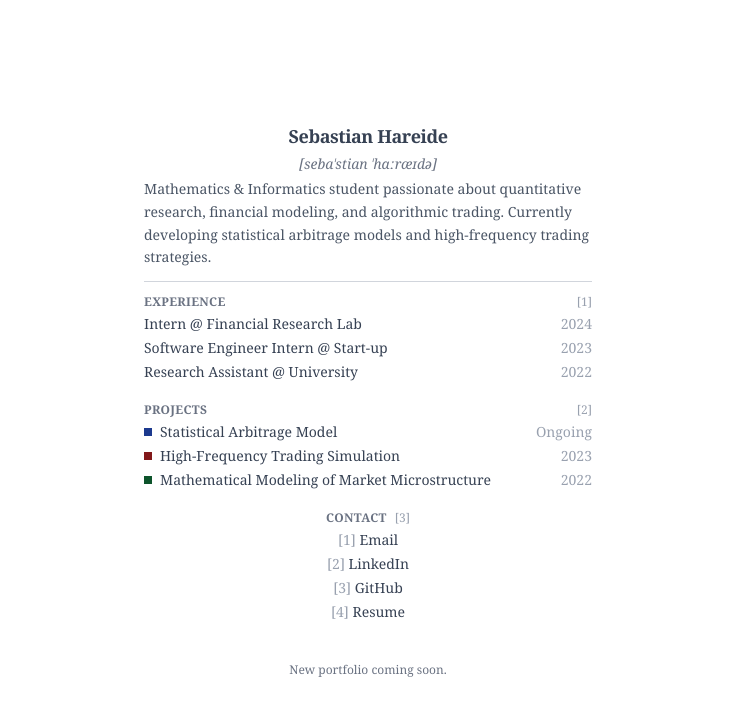
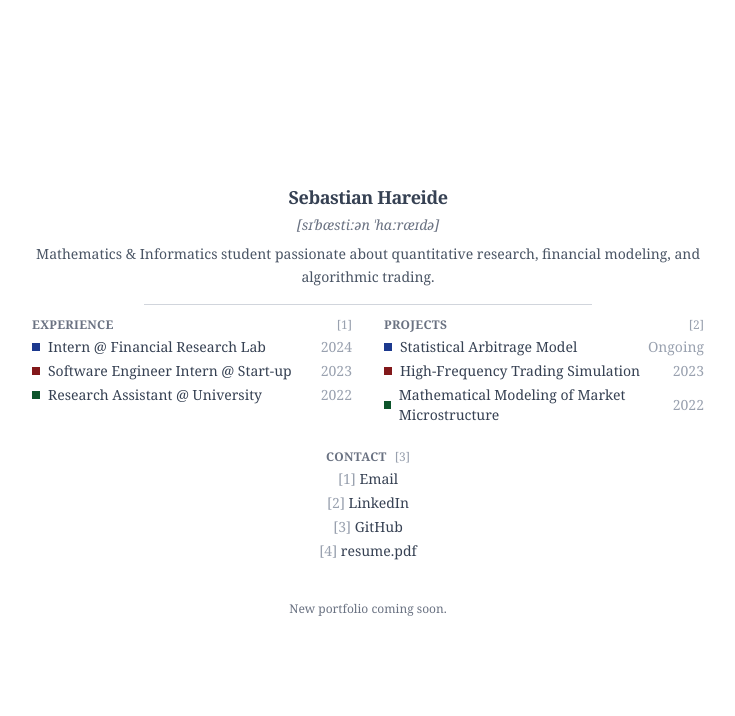
Before and after one commit to harepus/portfolio, a Next.js app: page / in a window 1280 px wide. Shown: the top 716 px of the page, without its empty margins (272-1007 px from the left). Built offline with nearby package versions, Linux system fonts and the light colour scheme.

Commit message:
changed orientization for experience and projects

```diff
--- a/src/app/page.tsx
+++ b/src/app/page.tsx
@@ -26,47 +26,46 @@ export default function Portfolio() {
 
   return (
     <div className="min-h-screen flex flex-col justify-center items-center text-center px-6 text-gray-800 font-serif">
-      {/* Navn + fonetisk uttale */}
       <h1 className="text-lg font-semibold tracking-tight text-gray-700 mb-1">
         Sebastian Hareide
       </h1>
-      <p className="text-sm italic text-gray-500">[sebaˈstian ˈhɑːræɪdə]</p>
+      <p className="text-sm italic text-gray-500">[sɪˈbæstiːən ˈhɑːræɪdə]</p>
 
-      {/* Beskrivelse - Justert margin for å redusere tomrom */}
-      <div className="w-full max-w-md text-left text-sm text-gray-600 leading-relaxed mt-1 mb-3">
+      <div className="w-full max-w-2xl text-center text-sm text-gray-600 leading-relaxed mt-2 mb-4">
         Mathematics & Informatics student passionate about quantitative
-        research, financial modeling, and algorithmic trading. Currently
-        developing statistical arbitrage models and high-frequency trading
-        strategies.
+        research, financial modeling, and algorithmic trading.
       </div>
 
-      {/* Container for Experience, Projects, Contact - Midtjustert */}
-      <div className="w-full max-w-md text-left">
-        {/* Erfaring */}
-        <hr className="border-gray-300" />
-        <div className="flex justify-between mt-3">
+      <hr className="border-gray-300 w-full max-w-md" />
+
+      <div className="w-full max-w-2xl flex justify-between mt-3 text-left">
+        <div className="w-1/2 pr-4">
+          <div className="flex justify-between">
             <h2 className="text-xs font-semibold tracking-wide text-gray-500 uppercase">
               EXPERIENCE
             </h2>
             <span className="text-xs text-gray-400">[1]</span>
           </div>
           <div className="mt-1 text-sm text-gray-700 space-y-1">
-          <p className="flex justify-between">
+            <p className="flex items-center">
+              <span className="inline-block w-2 h-2 bg-blue-900 mr-2"></span>
               Intern @ Financial Research Lab{" "}
-            <span className="text-gray-400">2024</span>
+              <span className="ml-auto text-gray-400">2024</span>
             </p>
-          <p className="flex justify-between">
+            <p className="flex items-center">
+              <span className="inline-block w-2 h-2 bg-red-900 mr-2"></span>
               Software Engineer Intern @ Start-up{" "}
-            <span className="text-gray-400">2023</span>
+              <span className="ml-auto text-gray-400">2023</span>
             </p>
-          <p className="flex justify-between">
+            <p className="flex items-center">
+              <span className="inline-block w-2 h-2 bg-green-900 mr-2"></span>
               Research Assistant @ University{" "}
-            <span className="text-gray-400">2022</span>
+              <span className="ml-auto text-gray-400">2022</span>
             </p>
           </div>
+        </div>
 
-        {/* Prosjekter */}
-        <div className="mt-5">
+        <div className="w-1/2 pl-4">
           <div className="flex justify-between">
             <h2 className="text-xs font-semibold tracking-wide text-gray-500 uppercase">
               PROJECTS
@@ -76,37 +75,34 @@ export default function Portfolio() {
           <div className="mt-1 text-sm text-gray-700 space-y-1">
             <p className="flex items-center">
               <span className="inline-block w-2 h-2 bg-blue-900 mr-2"></span>
-              Statistical Arbitrage Model
+              Statistical Arbitrage Model{" "}
               <span className="ml-auto text-gray-400">Ongoing</span>
             </p>
             <p className="flex items-center">
               <span className="inline-block w-2 h-2 bg-red-900 mr-2"></span>
-              High-Frequency Trading Simulation
+              High-Frequency Trading Simulation{" "}
               <span className="ml-auto text-gray-400">2023</span>
             </p>
             <p className="flex items-center">
               <span className="inline-block w-2 h-2 bg-green-900 mr-2"></span>
-              Mathematical Modeling of Market Microstructure
+              Mathematical Modeling of Market Microstructure{" "}
               <span className="ml-auto text-gray-400">2022</span>
             </p>
           </div>
         </div>
+      </div>
 
-        {/* Kontakt */}
-        <div className="mt-5 text-center">
+      <div className="w-full max-w-md text-center mt-6">
         <div className="flex justify-center">
           <h2 className="text-xs font-semibold tracking-wide text-gray-500 uppercase">
             CONTACT
           </h2>
           <span className="text-xs text-gray-400 ml-2">[3]</span>
         </div>
-          <div className="mt-1 text-sm text-gray-700 space-y-1">
+        <div className="mt-1 text-sm text-gray-700 space-y-1 text-center">
           <p>
             <span className="text-gray-400">[1]</span>{" "}
-              <a
-                href="mailto:your.email@example.com"
-                className="hover:underline"
-              >
+            <a href="mailto:your.email@example.com" className="hover:underline">
               Email
             </a>
           </p>
@@ -130,15 +126,17 @@ export default function Portfolio() {
           </p>
           <p>
             <span className="text-gray-400">[4]</span>{" "}
-              <a href="/resume.pdf" className="hover:underline">
-                Resume
+            <a
+              href="/resume.pdf"
+              className="hover:underline"
+              download="Sebastian-Hareide-Resume"
+            >
+              resume.pdf
             </a>
           </p>
         </div>
       </div>
-      </div>
 
-      {/* Footer */}
       <p className="mt-10 text-xs text-gray-500">New portfolio coming soon.</p>
     </div>
   );
```
Lines whose indentation alone changed are shown as unchanged.
